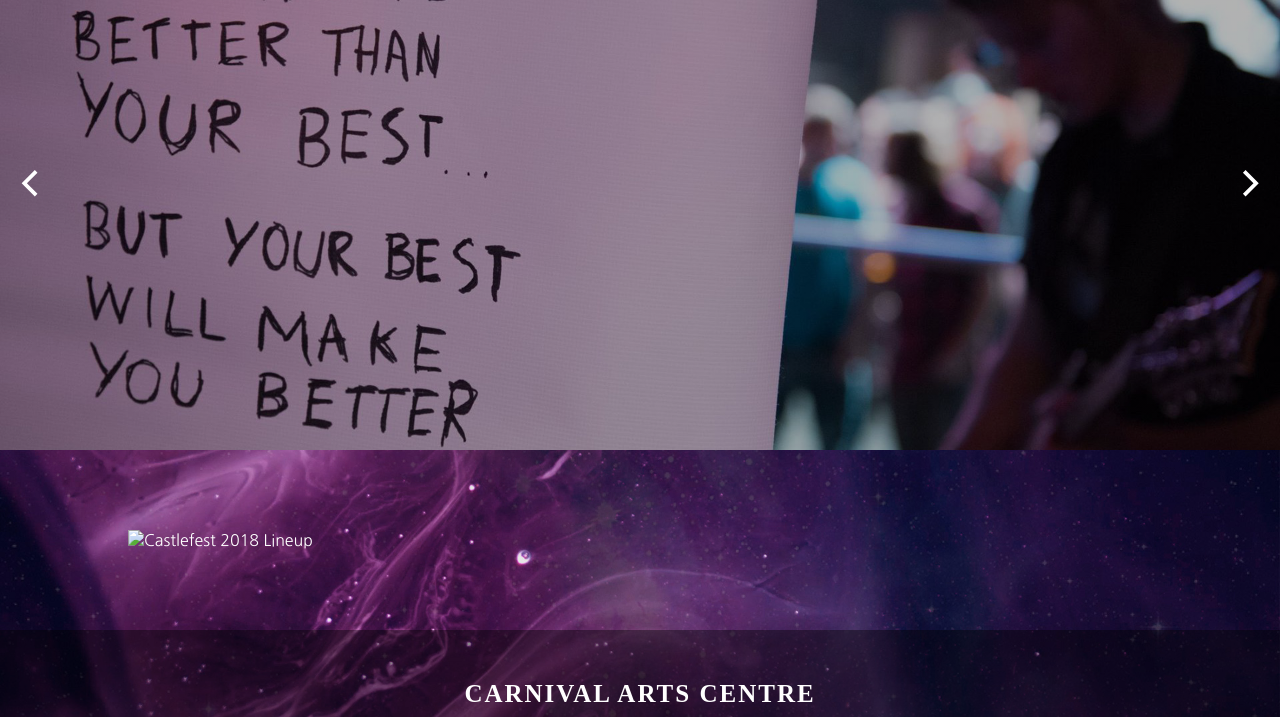
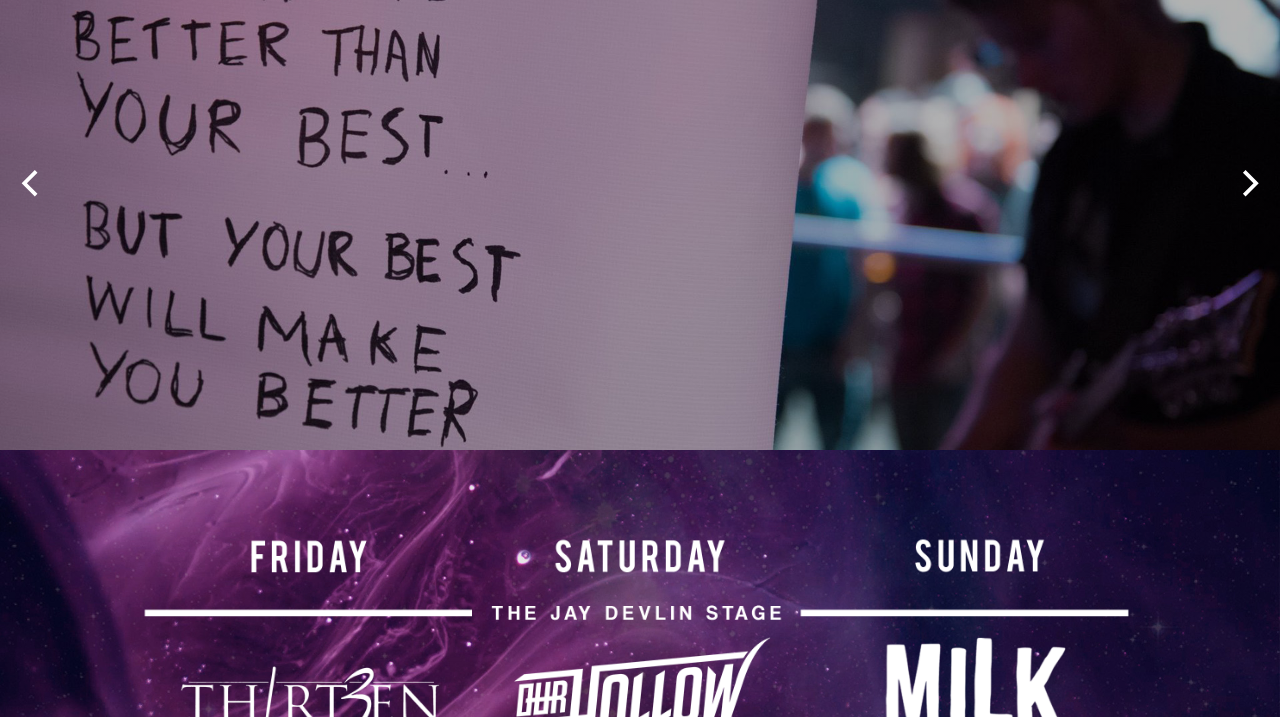
Before and after one commit to nym1k/Castlefest, a website: page index.html in a window 1280 px wide. Shown: the part 83-800 px from the top of the page. Drawn offline with nearby package versions, Linux system fonts and the light colour scheme; the site is published under a folder, as on GitHub Pages, so addresses that start at the root find nothing.

Commit message:
Fixed lineup img src

```diff
--- a/index.html
+++ b/index.html
@@ -79,7 +79,7 @@
           <div class="sec-Section_Body">
 
             <div class="sec-Lineup">
-              <img src="/img/lineup.png" alt="Castlefest 2018 Lineup">
+              <img src="img/lineup.png" alt="Castlefest 2018 Lineup">
             </div>
 
           </div>
```
